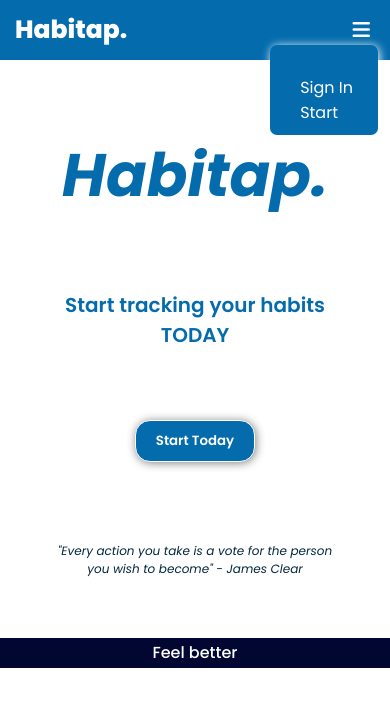
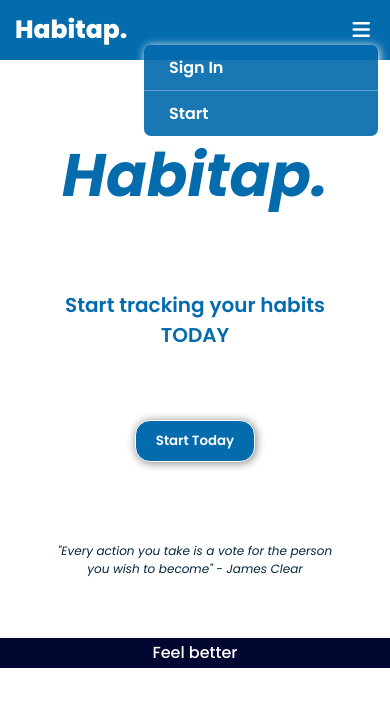
Before and after one commit to tomasbrizuela/habitap, a plain HTML site: page index.html in a window 390 px wide. Both pictures are taken after a click on the element 361 px from the left and 30 px from the top of the page. Drawn offline with Linux system fonts and the light colour scheme.

Commit message:
burger function correctly

```diff
--- a/_header.scss
+++ b/_header.scss
@@ -39,7 +39,8 @@ header nav ul li{
 
 header a{
     text-decoration: none;
-    color: rgb(0, 0, 0);
+    color: white;
+    font-weight: 600;
     font-family: $font;
 
 }
--- a/_open.scss
+++ b/_open.scss
@@ -1,7 +1,12 @@
 .open{
-    padding: 30px 20px 10px 10px;
+    width: 60%;
+    height: auto;
+    display: flex;
+    flex-direction: column;
+    justify-content: space-around;
+    align-items: center;
     display: none;
-    background-color: #046cad;
+    background-color: #046cade9;
     border-radius: 7px;
     position: absolute;
     top: 45px;
@@ -9,12 +14,17 @@
     box-shadow: 1px 1px 10px white;
 }
 
-.open li{
+.open div{
     list-style: none;
-    margin: 0px 0px 0px 15px;
+    padding: 10px 25px 10px 25px;
 }
 
-.open ul li a{
-    margin: 5px;
+.page2{
+    border-top: 0.5px solid rgba(255, 255, 255, 0.322);
+
+}
+
+.open div a{
     color: white;
+
 }
--- a/index.html
+++ b/index.html
@@ -32,10 +32,12 @@
 
         <!-- BURGER LINKS STARTS-->
         <div class="open">
-            <ul>
+            <div class="page page1"><a href="">Sign In</a></div>
+            <div class="page page2"><a href="">Start</a></div>
+            <!-- <ul>
                 <li class="page page1"><a href="">Sign In</a></li>
                 <li class="page page1"><a href="">Start</a></li>
-            </ul>
+            </ul> -->
         </div>
         <!-- BURGER LINKS END-->
         <!-- BURGUER END -->
```
Also changed, not shown: style.css, 1 other file.
